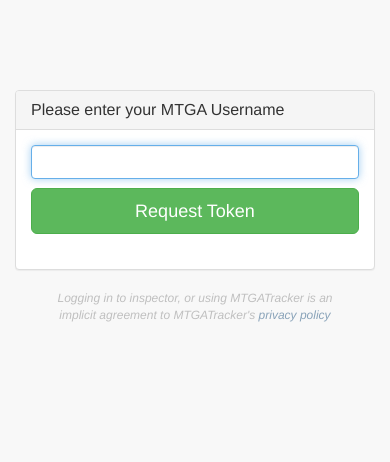
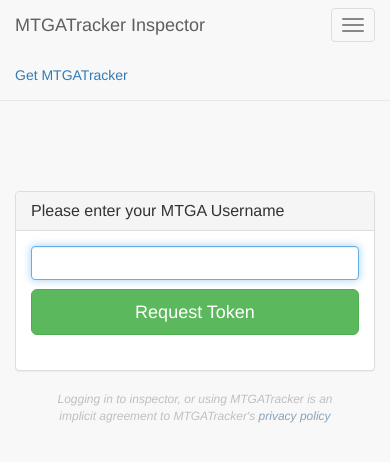
Before and after one commit to mtgatracker/mtgatracker-inspector, a website: page pages/login.html in a window 390 px wide. Drawn offline with nearby package versions, Linux system fonts and the light colour scheme.

Commit message:
add link to homepage

```diff
--- a/pages/login.html
+++ b/pages/login.html
@@ -47,6 +47,27 @@
 </head>
 
 <body>
+        <nav class="navbar navbar-default navbar-static-top" role="navigation" style="margin-bottom: 0">
+            <div class="navbar-header">
+                <button type="button" class="navbar-toggle" data-toggle="collapse" data-target=".navbar-collapse">
+                    <span class="sr-only">Toggle navigation</span>
+                    <span class="icon-bar"></span>
+                    <span class="icon-bar"></span>
+                    <span class="icon-bar"></span>
+                </button>
+                <a class="navbar-brand" href="index.html">MTGATracker Inspector</a>
+            </div>
+            <!-- /.navbar-header -->
+
+            <ul class="nav navbar-top-links navbar-right">
+                <li>
+                    <a href="https://mtgatracker.com">Get MTGATracker</a>
+                </li>
+            </ul>
+            <!-- /.navbar-top-links -->
+            <!-- /.navbar-static-side -->
+        </nav>
+
     <div class="container">
         <div class="row">
             <div class="col-md-4 col-md-offset-4">
```
Also changed, not shown: pages/index.html (+4 -1 lines).
